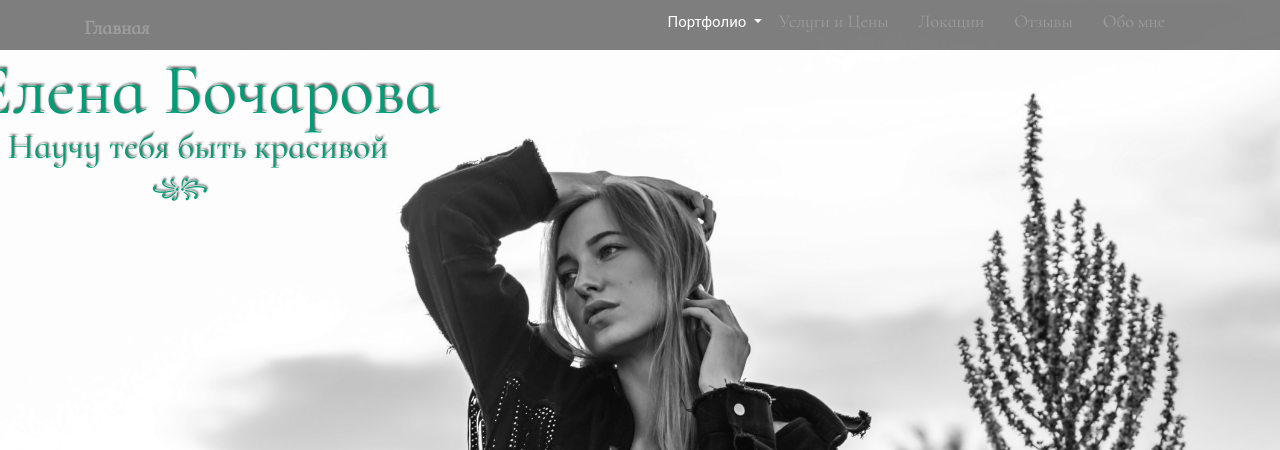
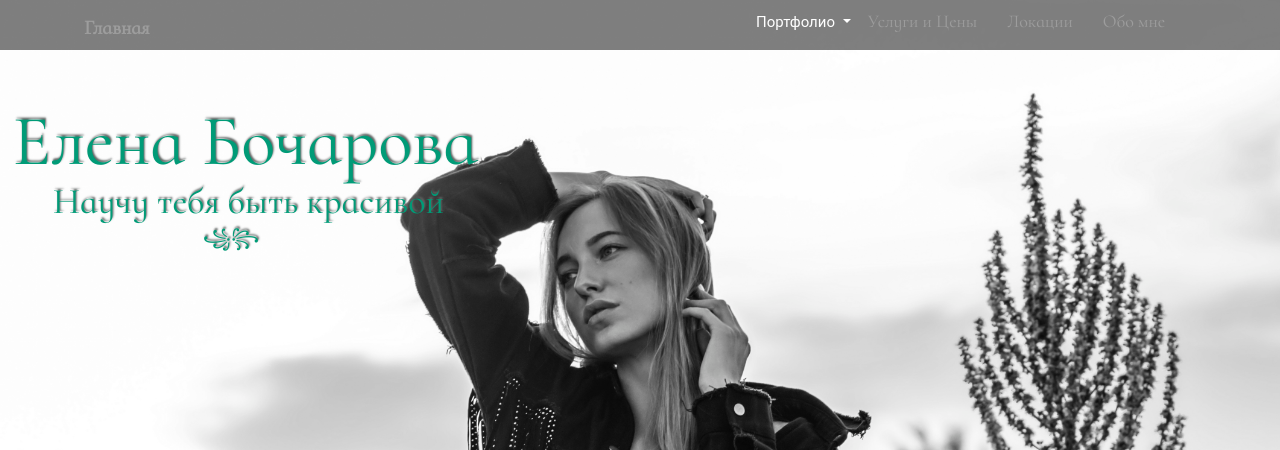
Before and after one commit to Juliajulia7/webappforLena, a Django app: page /projects/ in a window 1280 px wide. Shown: the top 450 px of the page. Run offline with Django 3.2, Linux system fonts and the light colour scheme; some libraries are stand-ins or nearby versions.

Commit message:
надпись для маленького и среднего расширения

```diff
--- a/personal_portfolio/personal_portfolio/templates/base.html
+++ b/personal_portfolio/personal_portfolio/templates/base.html
@@ -43,9 +43,6 @@
              <li class="nav-item">
               <a class="nav-link" href="#">Локации</a>
             </li>
-              <li class="nav-item ">
-              <a class="nav-link active" href="#">Отзывы</a>
-            </li>
               <li class="nav-item">
               <a class="nav-link active" href="#">Обо мне</a>
             </li>
--- a/personal_portfolio/projects/static/css/web.css
+++ b/personal_portfolio/projects/static/css/web.css
@@ -99,76 +99,85 @@ text-shadow: rgb(255, 255, 255) 1px -1px 2px;
   height:48px;
 }
 #headerLena{
-  position: relative;
   font-family: 'CormorantInfant-Regular';
   color: rgb(0, 155, 119);
-  font-size: 71px;
   text-shadow: rgb(98, 102, 101) 1px -2px 2px;
-  left: -18%;
-  padding: -30%;
-  margin: -3% 8%;
 }
 
 #devizLena{
-position: relative;
   font-family: 'CormorantInfant-Regular';
   color: rgb(0, 155, 119);
-  font-size: 35px;
   text-shadow: rgb(98, 102, 101) 1px -2px 2px;
-  left: -12%;
-  margin: 1% 5%;
 }
 #symbol{
-position: relative;
   color: rgb(0, 155, 119);
-  left: -2%;
-  margin: -1% 8% 3%;
   font-size: 18px;
   text-shadow: rgb(98, 102, 101) 1px -2px 2px;
 }
 
-@media (max-width: 500px) {
+@media (max-width: 1149px) {
   #symbol{
     font-size: 10px;
-    margin: -4% 1% 2% 25%;
+    margin: 8px 133px;
   }
   #devizLena{
     font-size: 24px;
-    margin: -5% 1% 2% 15%;
+    margin: -12px 25px;
+
   }
   #headerLena{
-    font-size: 50px;
-    margin: -6% 1% 2% 15%;
+    font-size: 48px;
+
   }
+  .mainforName{
+  position:fixed;
+  top: 7%;
+  left: 12%;
+  }
+
 }
 
-@media (min-width: 501px) and (max-width: 955px) {
+@media (min-width: 1150px) and (max-width: 1650px) {
   #symbol{
-    font-size: 15px;
-    margin: -4% 1% 2% 25%;
+  position:fixed;
+    font-size: 18px;
+    margin: 15px 190px;
   }
   #devizLena{
-    font-size: 29px;
-    margin: -5% 1% 2% 15%;
+    font-size: 36px;
+    margin: -20px 40px;
+
   }
   #headerLena{
-    font-size: 55px;
-    margin: -6% 1% 2% 15%;
+    font-size: 71px;
+}
+ .mainforName{
+  position:fixed;
+  top: 11%;
+  left: 1%;
   }
+
+
 }
 
-@media (min-width: 956px) and (max-width: 1111px) {
+@media (min-width: 1651px) {
   #symbol{
-    font-size: 15px;
+    font-size: 25px;
     margin: -2% 1% 2% 13%;
   }
   #devizLena{
-    font-size: 29px;
-    margin: -4% 1% 2% 12%;
+  font-size: 45px;
+  left: -12%;
+  margin: 1% 5%;
   }
   #headerLena{
-    font-size: 55px;
+    font-size: 82px;
     margin: -3% 1% 2% 15%;
+  }
+  .mainforName{
+  position:fixed;
+  top: 11%;
+  left: 1%;
   }
 }
 
--- a/personal_portfolio/projects/templates/project_index.html
+++ b/personal_portfolio/projects/templates/project_index.html
@@ -3,7 +3,6 @@
 {% block page_content %}
 
 <div class="mainforName">
-
     <div  id="headerLena" >Елена Бочарова</div>
     <div  id="devizLena" >Научу тебя быть красивой</div>
     <div  id="symbol" > ꧁꧂</div></div>
```
